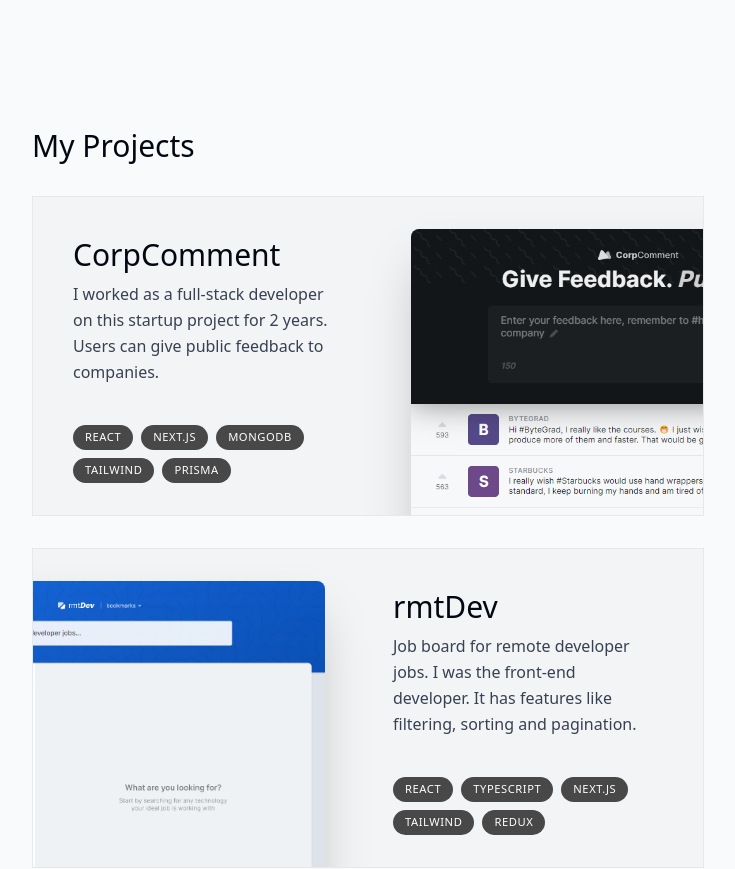
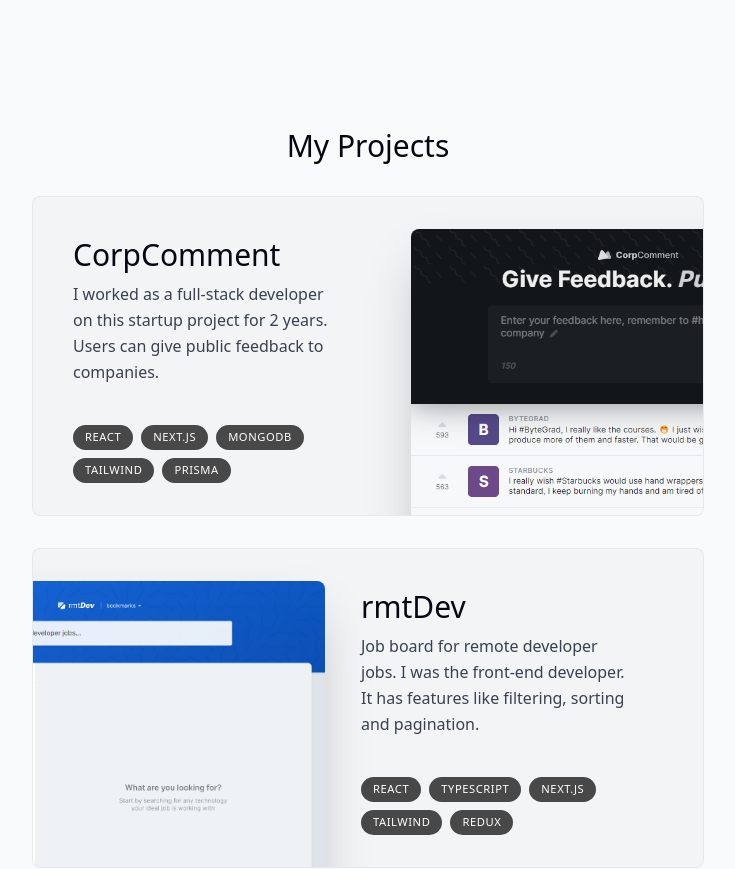
Before and after one commit to AlnafisVSCode/nextjs-portfolio-alnafis, a Next.js app: page / in a window 1280 px wide. Shown: the part 1200-2069 px from the top of the page, without its empty margins (272-1007 px from the left). Built offline with nearby package versions, Linux system fonts and the light colour scheme.

Commit message:
Project Section Complete - Motion added, server v client optimisation components

```diff
--- /dev/null
+++ b/components/project.tsx
@@ -0,0 +1,77 @@
+"use client";
+
+import { projectsData } from "@/lib/data";
+import { motion, useScroll, useTransform } from "framer-motion";
+import Image from "next/image";
+import { useRef } from "react";
+
+type ProjectProps = (typeof projectsData)[number];
+
+export default function Project({
+	title,
+	description,
+	tags,
+	imageUrl,
+}: ProjectProps) {
+	const ref = useRef<HTMLDivElement>(null);
+	const { scrollYProgress } = useScroll({
+		target: ref,
+		offset: ["0 1", "1.33 1"],
+	});
+
+	const scaleProgress = useTransform(scrollYProgress, [0, 1], [0.8, 1]);
+	const opacityProgress = useTransform(scrollYProgress, [0, 1], [0.5, 1]);
+
+	return (
+		<motion.div
+			ref={ref}
+			style={{ scale: scaleProgress, opacity: opacityProgress }}
+			className="group mb-3 sm:mb-8 last:mb-0">
+			<section
+				className=" bg-gray-100 max-w-[42rem] border border-black/5 rounded-lg overflow-hidden sm:pr-8 relative sm:h-[20rem]
+       hover:bg-gray-200 transition group-even:pl-8:">
+				{/* Before Image Section */}
+				<div
+					className="pt-4 pb-8 px-5 sm:pl-10 sm:pr-2 sm:pt-10
+      sm:max-w-[50%] flex flex-col h-full group-even:ml-[18rem]">
+					<h3 className="text-3xl">{title}</h3>
+					<p className="mt-2 leading-relaxed text-gray-700">{description}</p>
+					<ul className=" flex flex-wrap mt-4 gap-2 sm:mt-auto">
+						{tags.map((tag, index) => (
+							<li
+								className="bg-black/[0.7] px-3 py-1 text-[0.7rem] uppercase tracking-wider text-white rounded-full "
+								key={index}>
+								{tag}
+							</li>
+						))}
+					</ul>
+				</div>
+
+				{/* Image Section */}
+				<Image
+					src={imageUrl}
+					alt="The Project I worked on"
+					quality={95}
+					className="absolute top-8 -right-40
+        w-[28.25rem] rounded-t-lg shadow-2xl
+        transition
+
+
+        group-hover:scale-[1.04]
+        group-hover:-transalate-x-3
+        group-hover:transalate-y-3
+        group-hover:-rotate-2
+
+        group-even:group-hover:transalate-x-3
+        group-even:group:hover:transalate-y-3
+        group-even:group-hover:rotate-2
+
+        group-even:right-[initial]
+        group-even:-left-40
+
+        "
+				/>
+			</section>
+		</motion.div>
+	);
+}
--- a/components/projects.tsx
+++ b/components/projects.tsx
@@ -1,7 +1,7 @@
 import React from "react";
 import Sectionheadings from "./section-headings";
 import { projectsData } from "@/lib/data";
-import Image from "next/image";
+import Project from "./project";
 
 export default function Projects() {
 	return (
@@ -18,39 +18,3 @@
 		</section>
 	);
 }
-
-type ProjectProps = (typeof projectsData)[number];
-
-function Project({ title, description, tags, imageUrl }: ProjectProps) {
-	return (
-		<section
-			className="group bg-gray-100 max-w-[42rem] border border-black/5 overflow-hidden sm:pr-8 relative sm:h-[20rem]
-     mb-3 sm:mb-8 last:mb-0 even:pl-8">
-			{/* Before Image Section */}
-			<div
-				className="pt-4 pb-8 px-5 sm:pl-10 sm:pr-2 sm:pt-10
-      sm:max-w-[50%] flex flex-col h-full group-even:ml-[18rem]">
-				<h3 className="text-3xl">{title}</h3>
-				<p className="mt-2 leading-relaxed text-gray-700">{description}</p>
-				<ul className=" flex flex-wrap mt-4 gap-2 sm:mt-auto">
-					{tags.map((tag, index) => (
-						<li
-							className="bg-black/[0.7] px-3 py-1 text-[0.7rem] uppercase tracking-wider text-white rounded-full "
-							key={index}>
-							{tag}
-						</li>
-					))}
-				</ul>
-			</div>
-
-			{/* Image Section */}
-			<Image
-				src={imageUrl}
-				alt="The Project I worked on"
-				quality={95}
-				className="absolute top-8 -right-40
-        w-[28.25rem] rounded-t-lg shadow-2xl group-even:right-[initial] group-even:-left-40"
-			/>
-		</section>
-	);
-}
--- a/components/section-headings.tsx
+++ b/components/section-headings.tsx
@@ -3,5 +3,9 @@
 type childrenprops = { children: React.ReactNode };
 
 export default function Sectionheadings({ children }: childrenprops) {
-	return <h2 className="text-3xl font-medium capitalize mb-8">{children}</h2>;
+	return (
+		<h2 className="text-3xl font-medium capitalize mb-8 text-center">
+			{children}
+		</h2>
+	);
 }
```
